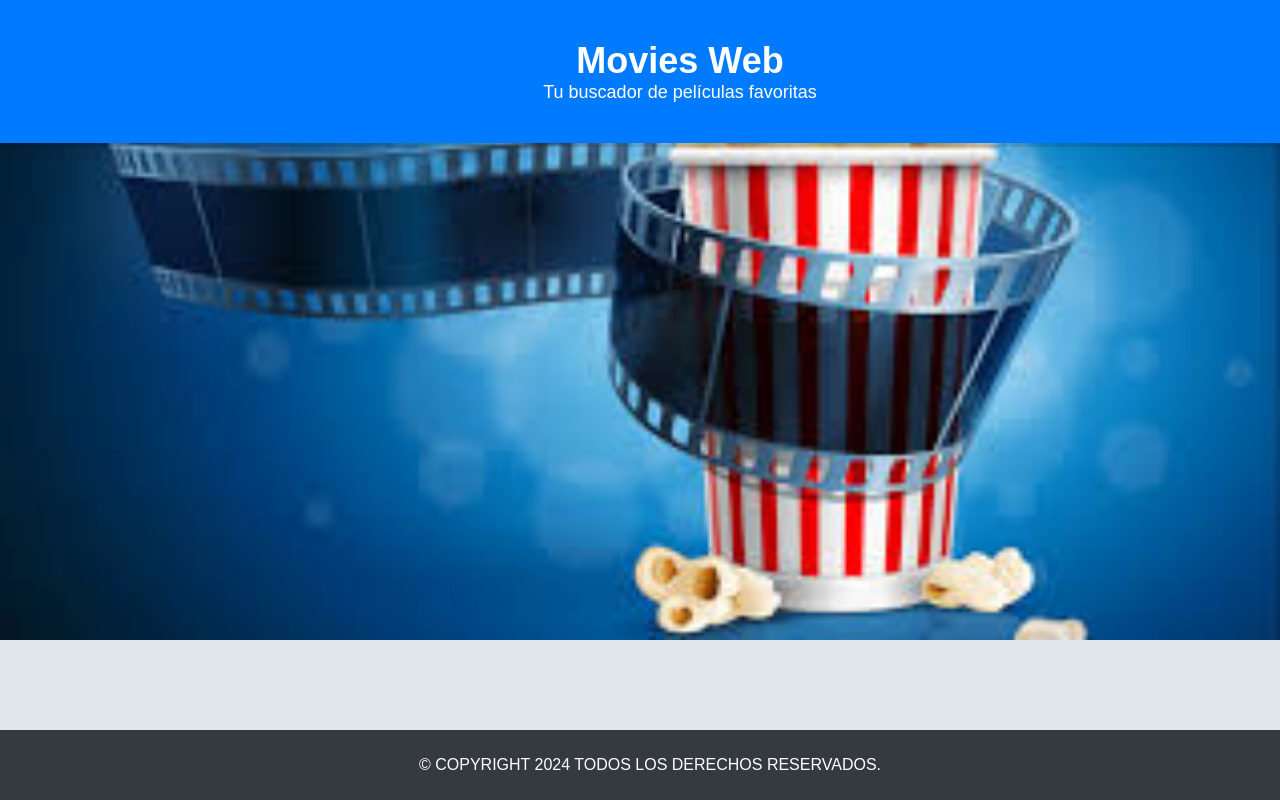
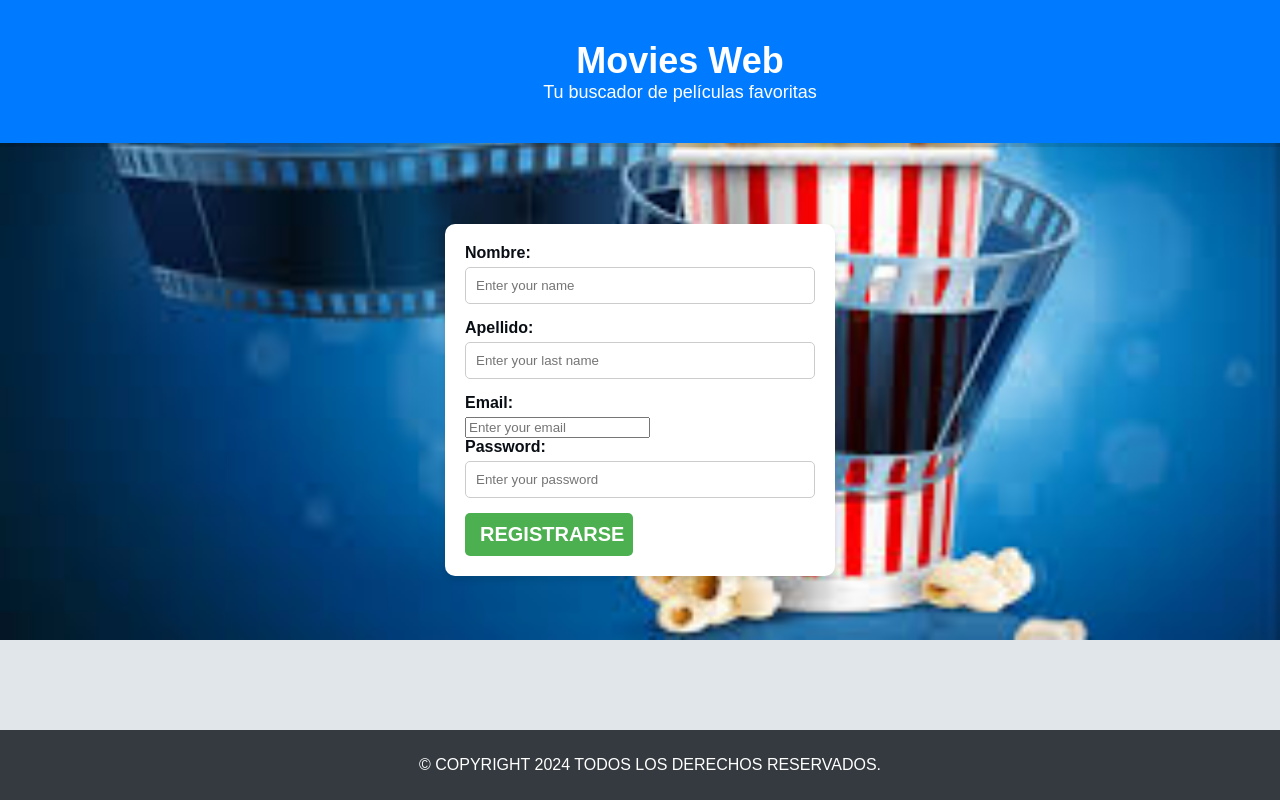
Before and after one commit to Javrod80/proyecto_final_MovieWeb, a React (Create React App) app in the folder client/: page /register in a window 1280 px wide. Built offline with nearby package versions, Linux system fonts and the light colour scheme.

Commit message:
login y registro

```diff
--- a/client/src/App.js
+++ b/client/src/App.js
@@ -15,6 +15,7 @@ import { FavoritesProvider } from './providers/FavoritesProvider';
 import Profile from './components/Profile';
 import { ToastContainer } from "react-toastify";
 import "react-toastify/dist/ReactToastify.css";
+import SignupForm from './components/SignupForm';
 
 
 
@@ -33,6 +34,7 @@ function App() {
                 <Route path="/movie/:imdbID" element={<MovieDetails />} />
                 <Route path="/favorites" element={<Favorites />} />
                 <Route path="/login" element={<Login />} />
+                <Route path="/register" element={<SignupForm />} />
                 <Route path="/profile" element={<Profile />} />
               </Routes>
             </Router>
--- /dev/null
+++ b/client/src/components/SignupForm.js
@@ -0,0 +1,118 @@
+import { useState } from "react";
+import { useNavigate } from "react-router-dom";
+import { toast } from 'react-toastify';
+
+const SignupForm = () => {
+    const [formData, setFormData] = useState({
+        user_name: "",
+        user_lastnames: "",
+        email: "",
+        password: ""
+    });
+
+    const handleChange = (e) => {
+        setFormData({
+            ...formData,
+            [e.target.name]: e.target.value
+        });
+    };
+
+    const navigate = useNavigate();
+
+    const handleSubmit = async (e) => {
+        e.preventDefault();
+
+        try {
+            const response = await fetch("http://localhost:5000/movieapp/v1/users/signup", {
+                method: "POST",
+                headers: {
+                    "Content-Type": "application/json",
+                },
+                body: JSON.stringify(formData),
+            });
+
+            const data = await response.json();
+
+            if (response.ok) {
+                toast.success("Usuario registrado con éxito 🎉");
+                setFormData({ user_name: "", user_lastname: "", email: "", password: "" });
+                setTimeout(() => {
+                    navigate("/login");
+                }, 2000);
+            } else {
+                toast.error(data.message || "Error al registrar usuario");
+            }
+        } catch (error) {
+            console.error("Error en el registro:", error);
+            toast.error("Error en la conexión con el servidor");
+        }
+    };
+
+    return (
+        <div>
+            <form onSubmit={handleSubmit} method="POST">
+                <div className='divForm'>
+                    <div>
+                        <label htmlFor="user_name">Nombre: </label>
+                        <input
+                            type="text"
+                            id="user_name"
+                            placeholder="Enter your name"
+                            name="user_name"
+                            value={formData.user_name}
+                            onChange={handleChange}
+                            required
+                        />
+                    </div>
+
+                    <div>
+                        <label htmlFor="user_lastname">Apellido: </label>
+                        <input
+                            type="text"
+                            id="user_lastname"
+                            placeholder="Enter your last name"
+                            name="user_lastnames"
+                            value={formData.user_lastname}
+                            onChange={handleChange}
+                            required
+                        />
+                    </div>
+
+                    <div>
+                        <label htmlFor="email">Email: </label>
+                        <input
+                            type="email"
+                            id="email"
+                            placeholder="Enter your email"
+                            name="email"
+                            value={formData.email}
+                            onChange={handleChange}
+                            required
+                        />
+                    </div>
+
+                    <div>
+                        <label htmlFor="password">Password: </label>
+                        <input
+                            type="password"
+                            id="password"
+                            placeholder="Enter your password"
+                            name="password"
+                            value={formData.password}
+                            onChange={handleChange}
+                            required
+                        />
+                    </div>
+
+                    <div className='divBotones In'>
+                        <button type="submit" className="botonLog">
+                            REGISTRARSE
+                        </button>
+                    </div>
+                </div>
+            </form>
+        </div>
+    );
+};
+
+export default SignupForm;
--- a/client/src/pages/Home.js
+++ b/client/src/pages/Home.js
@@ -11,7 +11,7 @@ const Home = () => {
         navigate('/login'); // Navegar a la página de login
     };
     const gotoRegister = () => {
-        navigate('/login'); // Navegar a la página de registro
+        navigate('/register'); // Navegar a la página de registro
     }
     return (
         <div className="home">
```
Also changed, not shown: 2 other files (tests, documents, lock files or other folders).
